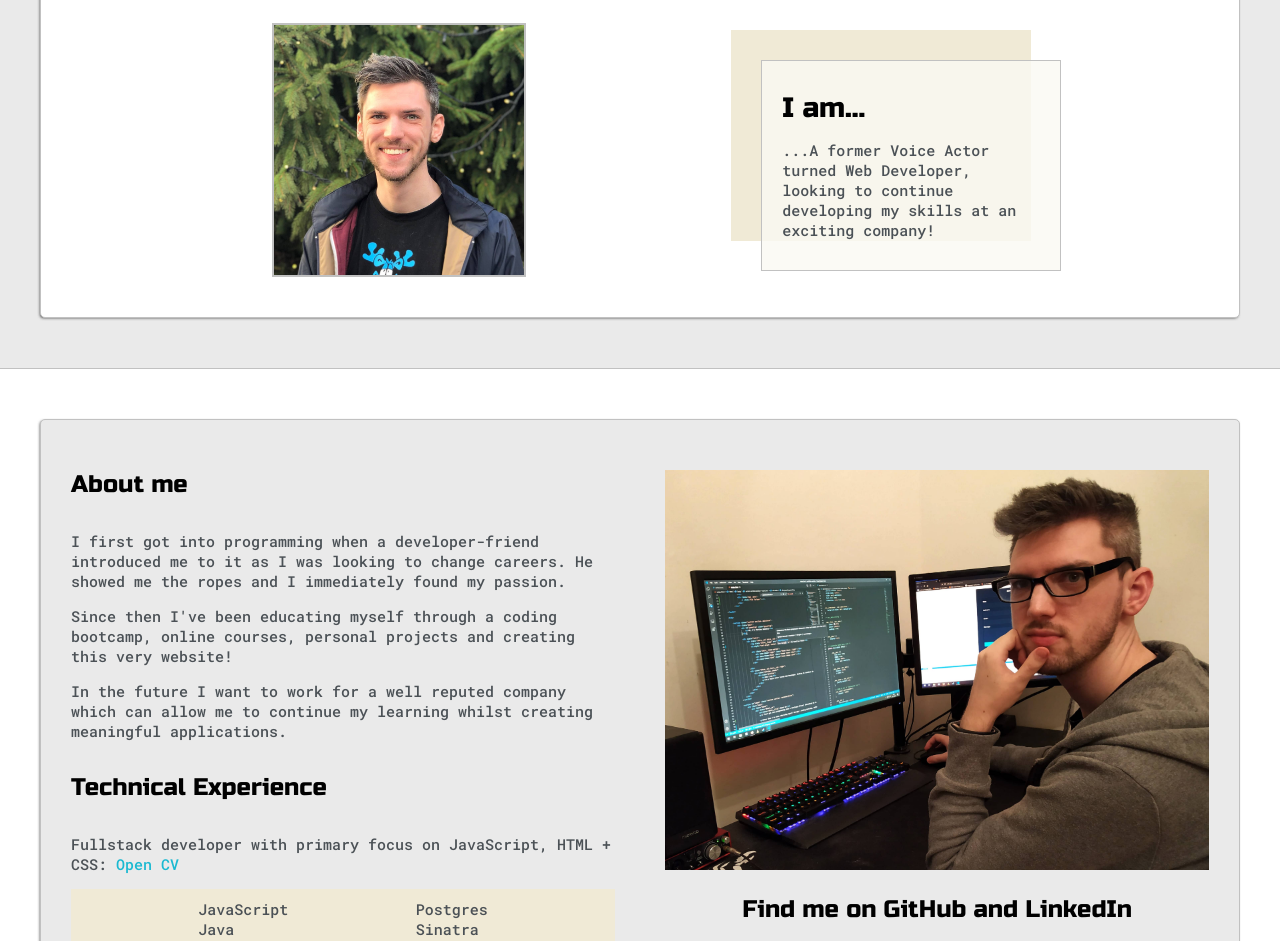
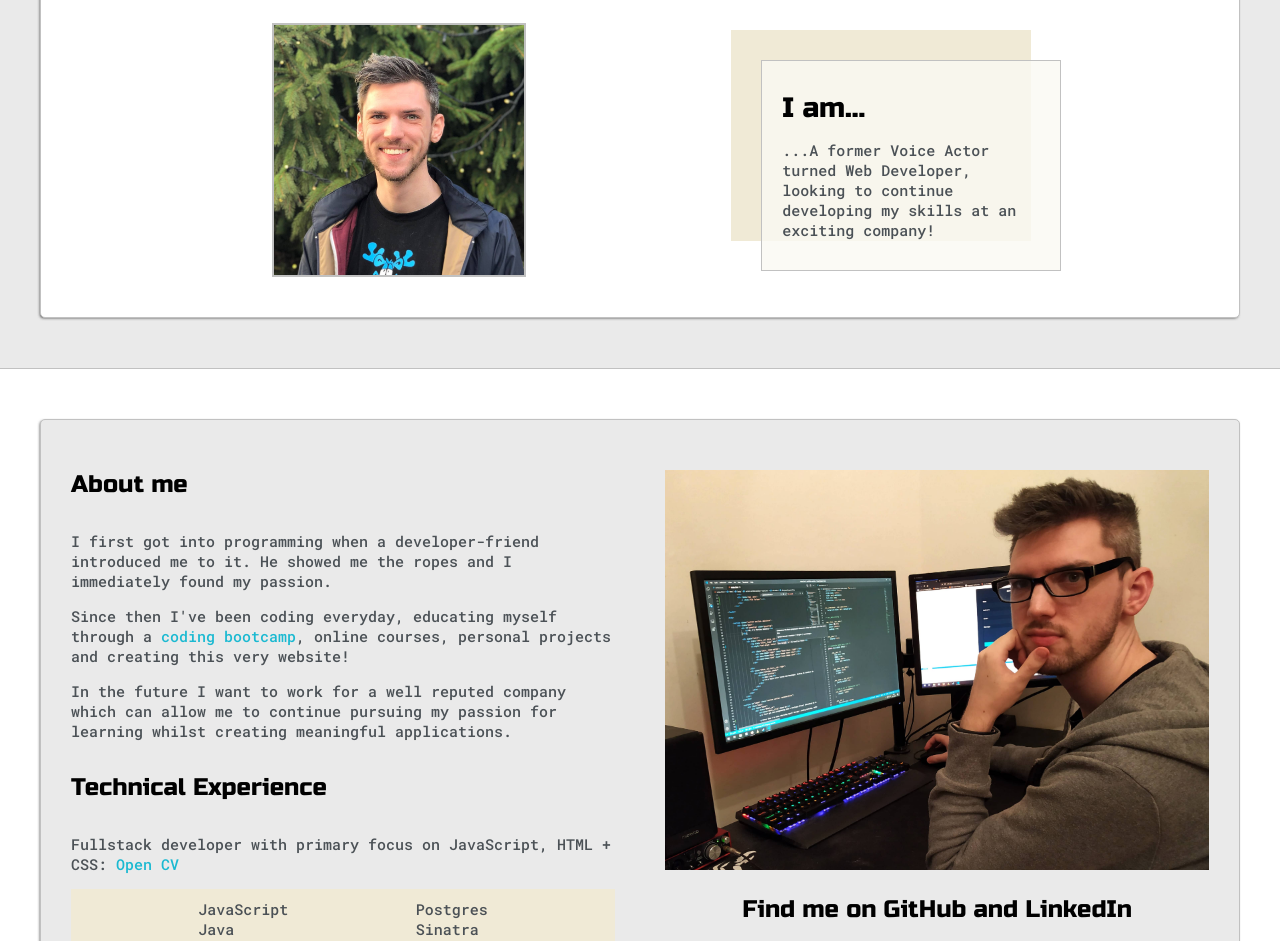
Before and after one commit to mattwoodley/Portfolio-Website, a plain HTML site: page index.html in a window 1280 px wide. Shown: the part 226-1167 px from the top of the page. Drawn offline with nearby package versions, Linux system fonts and the light colour scheme.

Commit message:
Updated content

```diff
--- a/index.html
+++ b/index.html
@@ -66,11 +66,11 @@
                 <div class="about border shadow">
                     <div class="about__me">
                         <h4 class="about__title">About me</h4>
-                        <p>I first got into programming when a developer-friend  introduced me to it as I was looking to change careers. He showed me the ropes and I immediately found my passion.</p>
+                        <p>I first got into programming when a developer-friend introduced me to it. He showed me the ropes and I immediately found my passion.</p>
 
-                        <p>Since then I've been educating myself through a coding bootcamp, online courses, personal projects and creating this very website!</p>
+                        <p>Since then I've been coding everyday, educating myself through a <a href="https://codeclan.com/courses/professional-software-development/" target="_blank">coding bootcamp</a>, online courses, personal projects and creating this very website!</p>
 
-                        <p>In the future I want to work for a well reputed company which can allow me to continue my learning whilst creating meaningful applications.</p>
+                        <p>In the future I want to work for a well reputed company which can allow me to continue pursuing my passion for learning whilst creating meaningful applications.</p>
 
                         <h4>Technical Experience</h4>
 
```
Also changed, not shown: 1 other file.
